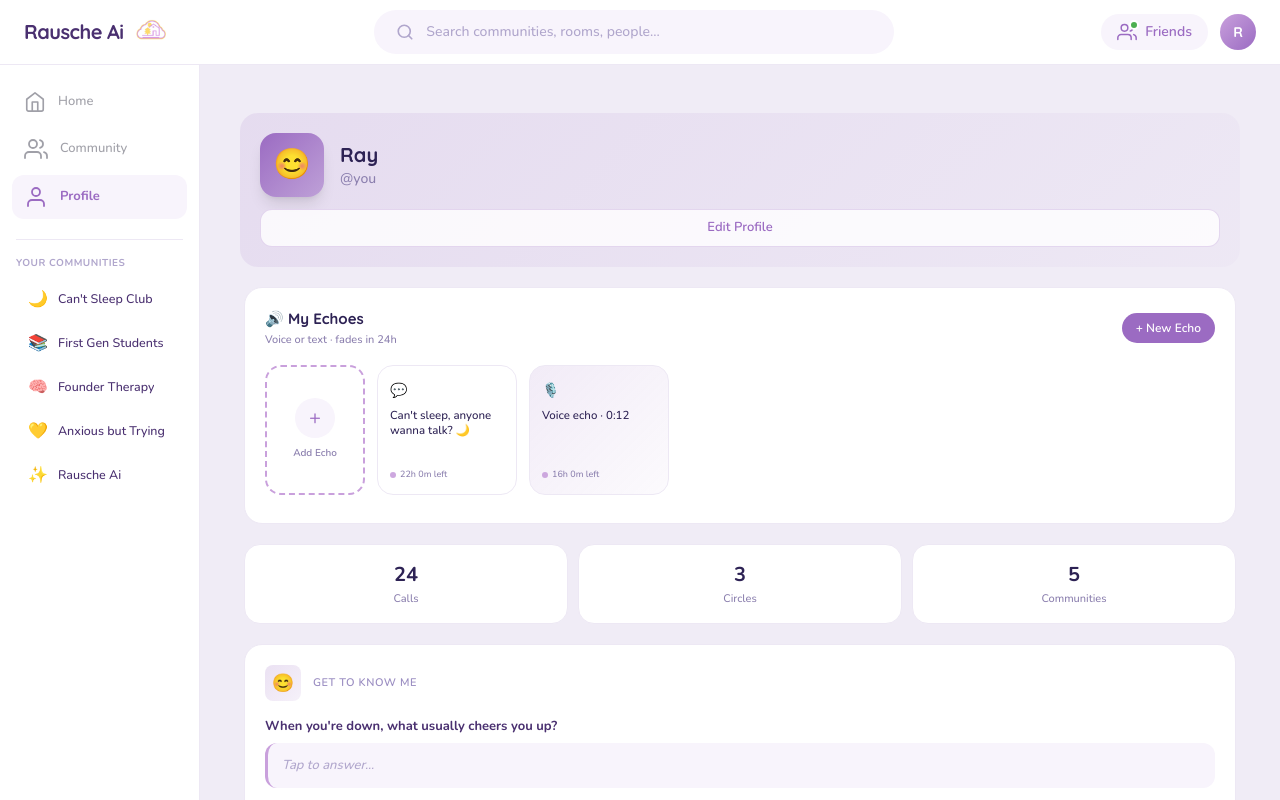
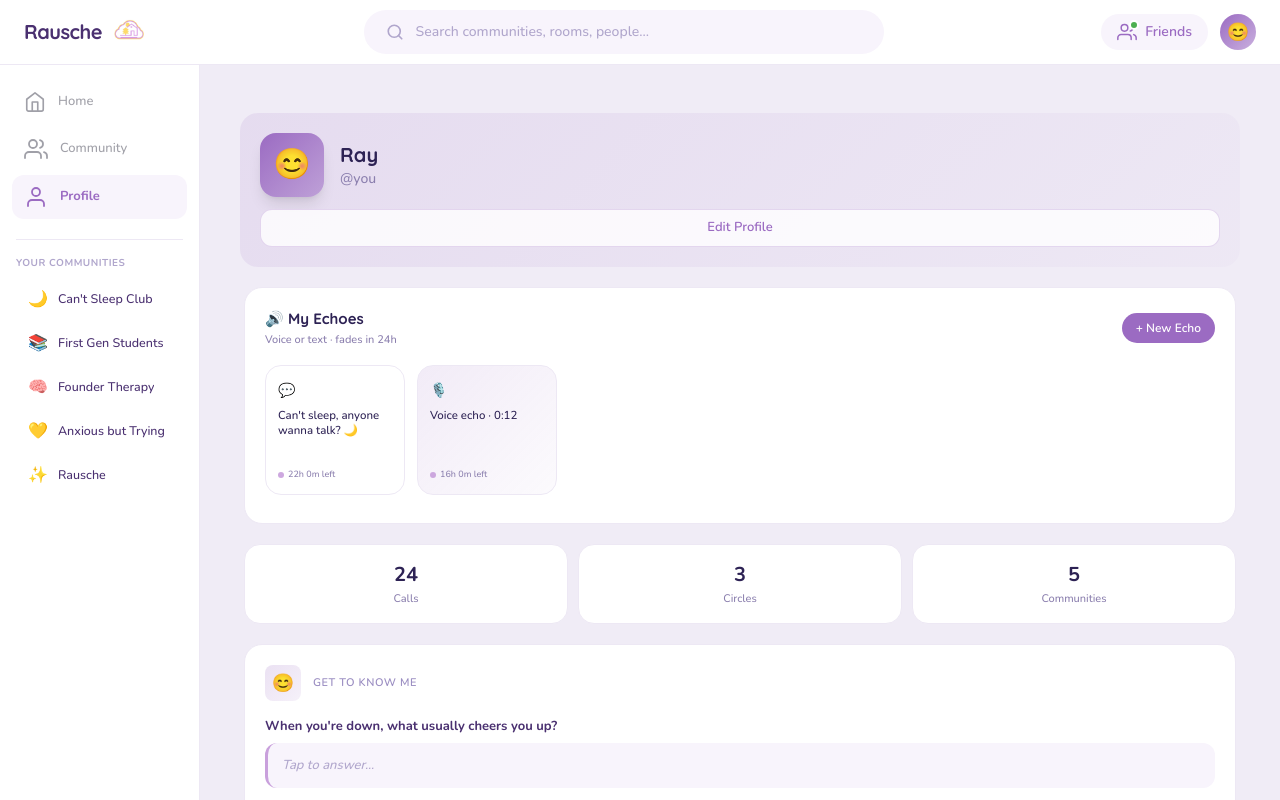
Before and after one commit to RayMangahas/rausche.ai, a Next.js app: page /profile in a window 1280 px wide. Shown: the top 800 px of the page. Built offline with nearby package versions, Linux system fonts and the light colour scheme.

Commit message:
rausche and echo updates

```diff
--- a/src/app/community/page.tsx
+++ b/src/app/community/page.tsx
@@ -29,7 +29,7 @@ const DEFAULT_COMMUNITIES: Community[] = [
   { name: "First Gen Students", members: "1.8K", icon: "📚", color: "#1B5E20", desc: "Navigating college when nobody showed you how", isOwned: false },
   { name: "Founder Therapy", members: "956", icon: "🧠", color: "#4A3040", desc: "Real talk about the startup grind", isOwned: false },
   { name: "Anxious but Trying", members: "4.1K", icon: "💛", color: "#2E4A3A", desc: "One small win at a time", isOwned: false },
-  { name: "Rausche Ai", members: "512", icon: "✨", color: "#4A3070", desc: "Welcome — share feedback and connect", isOwned: false },
+  { name: "Rausche", members: "512", icon: "✨", color: "#4A3070", desc: "Welcome — share feedback and connect", isOwned: false },
 ];
 
 const ICON_OPTIONS = ["🎵", "🎮", "🏀", "🎨", "🌍", "💪", "📚", "🎬", "🍕", "🐾", "🌙", "☕", "🧠", "💬", "🎓", "✨", "🌸", "🔥", "💛", "🎧"];
@@ -62,8 +62,8 @@ function getMockPosts(communityName: string): CommunityPost[] {
     { id: 2, author: "Rin", emoji: "🦋", color: "#D67FA8", text: "Made a phone call I'd been avoiding for 2 weeks", timeAgo: "20m ago", likes: 44, liked: true },
     { id: 3, author: "Drew", emoji: "🎸", color: "#A87FD6", text: "Went to the gym even though I almost didn't", timeAgo: "1h ago", likes: 38, liked: false },
   ];
-  if (communityName === "Rausche Ai") return [
-    { id: 1, author: "Ray", emoji: "✨", color: "#9B6BC2", text: "Welcome to Rausche Ai! Introduce yourself 👋", timeAgo: "1h ago", likes: 8, liked: false },
+  if (communityName === "Rausche") return [
+    { id: 1, author: "Ray", emoji: "✨", color: "#9B6BC2", text: "Welcome to Rausche! Introduce yourself 👋", timeAgo: "1h ago", likes: 8, liked: false },
     { id: 2, author: "Maya", emoji: "🌙", color: "#B87FD6", text: "Love the vibe here already", timeAgo: "3h ago", likes: 12, liked: true },
   ];
   return [
--- a/src/app/layout.tsx
+++ b/src/app/layout.tsx
@@ -4,7 +4,7 @@ import { ProfileProvider } from "@/lib/ProfileContext";
 import "./globals.css";
 
 export const metadata: Metadata = {
-  title: "Rausche Ai",
+  title: "Rausche",
   description:
     "Where real conversations happen. Voice-first social for people who want genuine connection.",
   icons: {
--- a/src/app/profile/page.tsx
+++ b/src/app/profile/page.tsx
@@ -284,17 +284,6 @@ export default function ProfilePage() {
 
         {echoes.length > 0 ? (
           <div className="flex gap-3 overflow-x-auto pb-2" style={{ scrollbarWidth: "none" }}>
-            {/* Add new echo button */}
-            <button
-              onClick={() => { setShowEchoComposer(true); setEchoType("text"); setEchoTextDraft(""); setRecordedAudioUrl(null); }}
-              className="flex-shrink-0 w-[100px] h-[130px] rounded-2xl border-2 border-dashed border-soft-lavender flex flex-col items-center justify-center gap-2 hover:bg-soft-lavender-bg transition-colors cursor-pointer"
-            >
-              <div className="w-10 h-10 rounded-full bg-soft-lavender-bg flex items-center justify-center">
-                <span className="text-soft-purple text-xl">+</span>
-              </div>
-              <span className="text-[10px] font-semibold text-soft-muted">Add Echo</span>
-            </button>
-
             {echoes.map((echo) => (
               <button
                 key={echo.id}
@@ -582,7 +571,7 @@ export default function ProfilePage() {
 
       {/* Settings */}
       <div className="bg-white rounded-softer border border-soft-lavender-border overflow-hidden">
-        {[{ label: "Edit Folder", icon: "📁" }, { label: "Notification Preferences", icon: "🔔" }, { label: "Privacy & Safety", icon: "🔒" }, { label: "Rausche Ai+ Subscription", icon: "⭐" }, { label: "Help & Feedback", icon: "💬" }].map((item, i) => (
+        {[{ label: "Edit Folder", icon: "📁" }, { label: "Notification Preferences", icon: "🔔" }, { label: "Privacy & Safety", icon: "🔒" }, { label: "Rausche+ Subscription", icon: "⭐" }, { label: "Help & Feedback", icon: "💬" }].map((item, i) => (
           <div key={item.label} className={`flex items-center gap-3 px-4 py-3.5 cursor-pointer hover:bg-soft-lavender-bg transition-colors ${i < 4 ? "border-b border-soft-lavender-border" : ""}`}>
             <span className="text-lg">{item.icon}</span>
             <span className="text-sm font-semibold text-soft-purple-deeper flex-1">{item.label}</span>
@@ -590,7 +579,7 @@ export default function ProfilePage() {
           </div>
         ))}
       </div>
-      <p className="text-center text-[11px] text-soft-muted-light mt-6 mb-4">Rausche Ai v0.1.0 · Made with 💜</p>
+      <p className="text-center text-[11px] text-soft-muted-light mt-6 mb-4">Rausche v0.1.0 · Made with 💜</p>
 
       {/* ────── Edit Profile Modal ────── */}
       {editingProfile && (
--- a/src/components/layout/Sidebar.tsx
+++ b/src/components/layout/Sidebar.tsx
@@ -69,7 +69,7 @@ export default function Sidebar() {
             { icon: "📚", name: "First Gen Students" },
             { icon: "🧠", name: "Founder Therapy" },
             { icon: "💛", name: "Anxious but Trying" },
-            { icon: "✨", name: "Rausche Ai" },
+            { icon: "✨", name: "Rausche" },
           ].map((c) => (
             <button
               key={c.name}
--- a/src/components/layout/TopNav.tsx
+++ b/src/components/layout/TopNav.tsx
@@ -3,7 +3,7 @@
 import { useState } from "react";
 import Link from "next/link";
 import Image from "next/image";
-import { CommunityIcon } from "@/components/icons";
+import { useProfile } from "@/lib/ProfileContext";
 
 export default function TopNav({
   onToggleFriends,
@@ -13,6 +13,7 @@ export default function TopNav({
   friendsOpen: boolean;
 }) {
   const [searchFocused, setSearchFocused] = useState(false);
+  const { profile } = useProfile();
 
   return (
     <header className="bg-white border-b border-soft-lavender-border sticky top-0 z-50 px-6 py-2.5">
@@ -20,11 +21,11 @@ export default function TopNav({
         {/* Name + Logo */}
         <Link href="/" className="flex items-center gap-2.5 no-underline flex-shrink-0">
           <span className="font-display font-bold text-xl text-soft-purple-deep tracking-tight">
-            Rausche Ai
+            Rausche
           </span>
           <Image
             src="/logo.png"
-            alt="Rausche Ai logo"
+            alt="Rausche logo"
             width={34}
             height={34}
             className="object-contain"
@@ -92,12 +93,20 @@ export default function TopNav({
             <span>Friends</span>
           </button>
 
-          {/* Profile */}
-          <Link
-            href="/profile"
-            className="w-9 h-9 rounded-full bg-gradient-to-br from-soft-lavender to-soft-purple flex items-center justify-center text-white text-sm font-bold font-display no-underline hover:shadow-md transition-shadow cursor-pointer"
-          >
-            R
+          {/* Profile Avatar - dynamic from profile context */}
+          <Link href="/profile" className="flex-shrink-0 no-underline">
+            <div
+              className="w-9 h-9 rounded-full flex items-center justify-center overflow-hidden hover:shadow-md transition-shadow cursor-pointer"
+              style={{ background: `linear-gradient(135deg, ${profile.avatarColor}, ${profile.avatarColor}88)` }}
+            >
+              {profile.avatarType === "photo" && profile.avatarPhoto ? (
+                <img src={profile.avatarPhoto} alt="Profile" className="w-full h-full object-cover" />
+              ) : profile.avatarType === "text" && profile.avatarText ? (
+                <span className="text-xs font-bold text-white font-display">{profile.avatarText}</span>
+              ) : (
+                <span className="text-lg">{profile.avatarEmoji}</span>
+              )}
+            </div>
           </Link>
         </div>
       </div>
--- a/src/lib/mockData.ts
+++ b/src/lib/mockData.ts
@@ -80,7 +80,7 @@ export const PING_PROMPTS = [
 export const ACTIVE_ROOMS: LiveRoom[] = [
   { id: 1, name: "Late Night Chill", people: 7, icon: "🎵", community: "Can't Sleep Club" },
   { id: 2, name: "Study Together", people: 4, icon: "📚", community: "First Gen Students" },
-  { id: 3, name: "New here 👋", people: 3, icon: "✨", community: "Rausche Ai" },
+  { id: 3, name: "New here 👋", people: 3, icon: "✨", community: "Rausche" },
 ];
 
 // ─── Community Posts ─────────────────────────────────────
```
